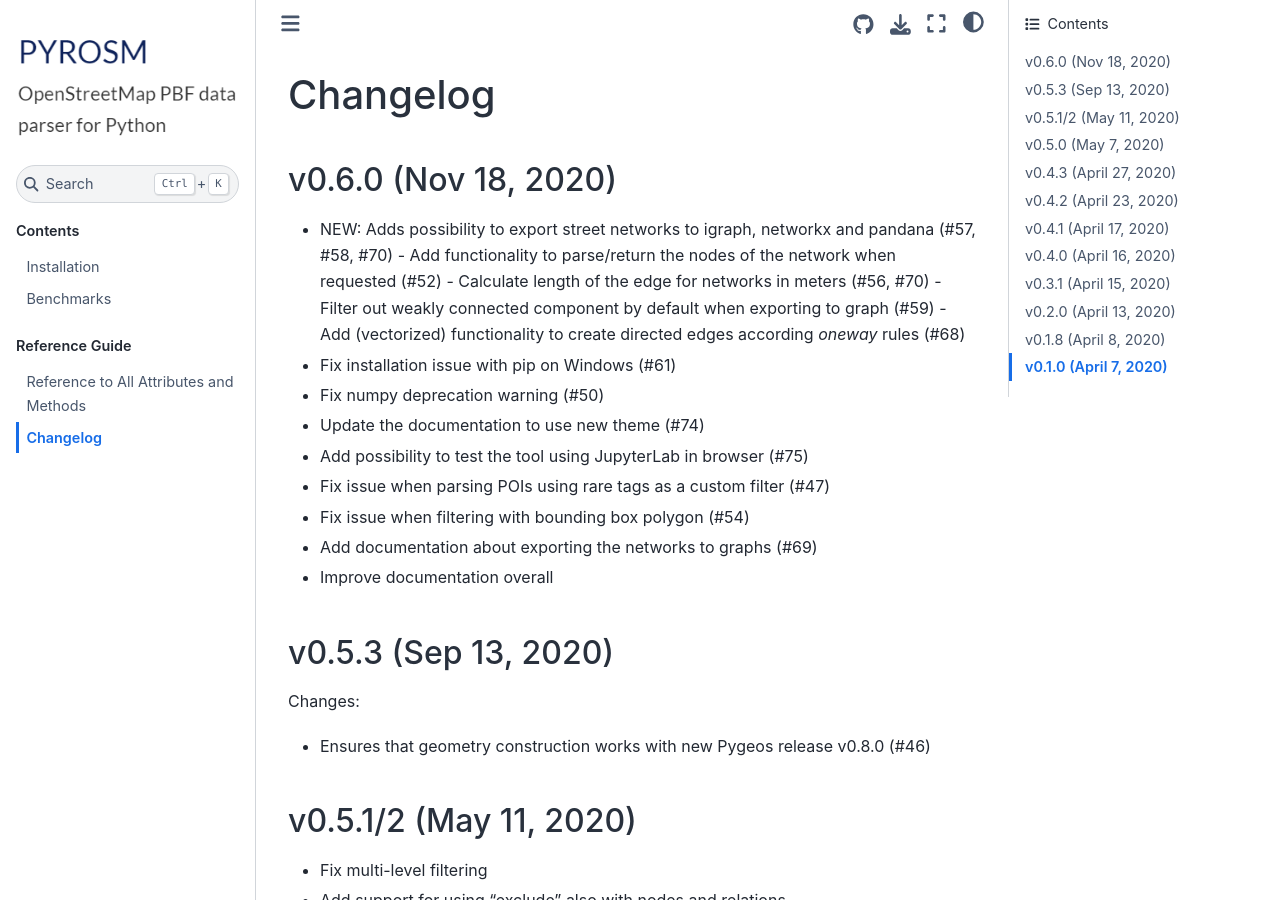
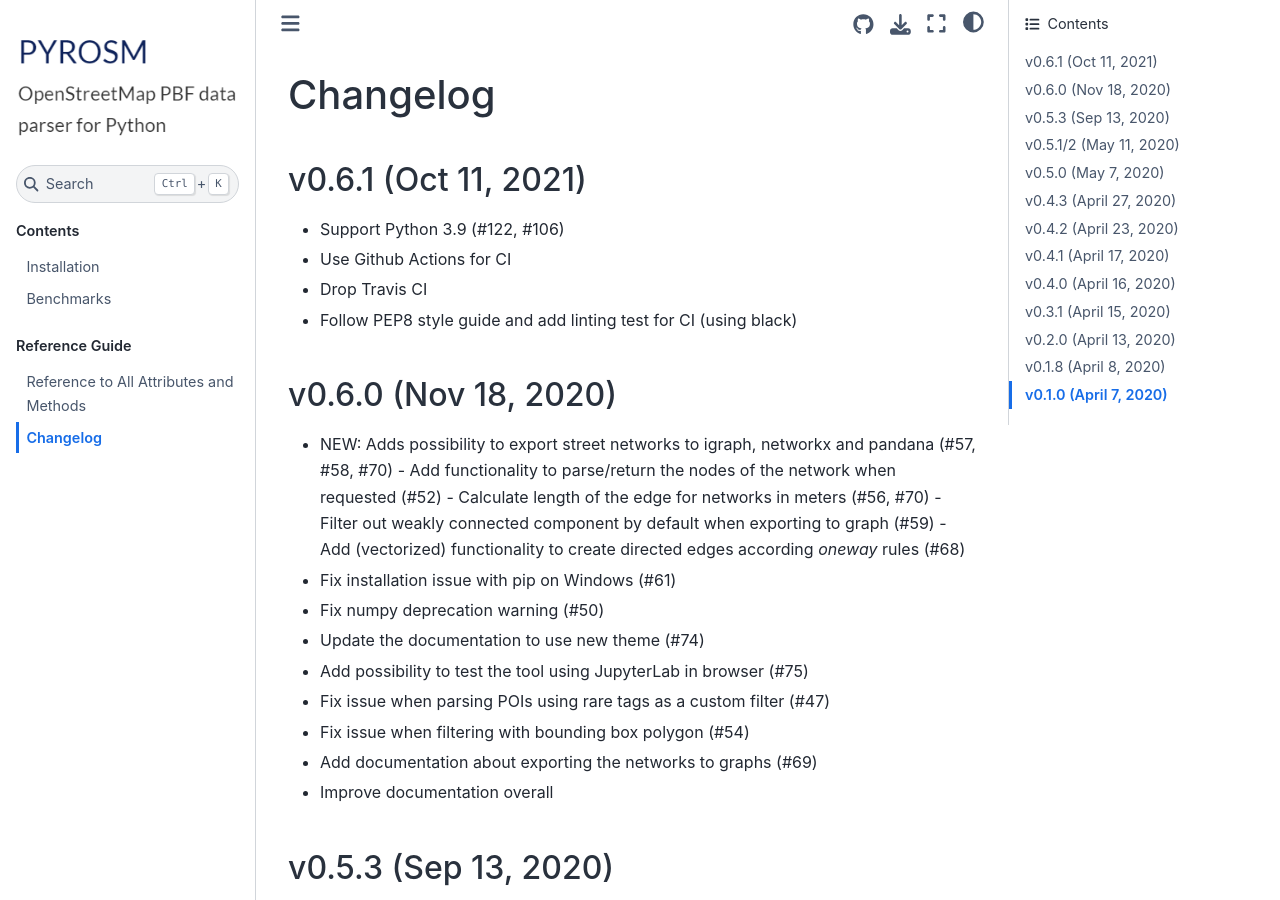
Before and after one commit to pyrosm/pyrosm, a Sphinx documentation site: the page built from docs/changelog.rst, in a window 1280 px wide and 900 px high. Built offline with Sphinx 7.4.7 and the Sphinx Book theme 1.1.4, drawn with Linux system fonts in a browser that asks for light colours; pages that are not in the unit, such as notebooks, are missing from menus.

Commit message:
Add changelog

```diff
--- a/docs/changelog.rst
+++ b/docs/changelog.rst
@@ -1,5 +1,13 @@
 Changelog
 =========
+
+v0.6.1 (Oct 11, 2021)
+---------------------
+
+- Support Python 3.9 (#122, #106)
+- Use Github Actions for CI
+- Drop Travis CI
+- Follow PEP8 style guide and add linting test for CI (using black)
 
 v0.6.0 (Nov 18, 2020)
 ---------------------
```
Also changed, not shown: CHANGELOG.md (+8 -0 lines).
